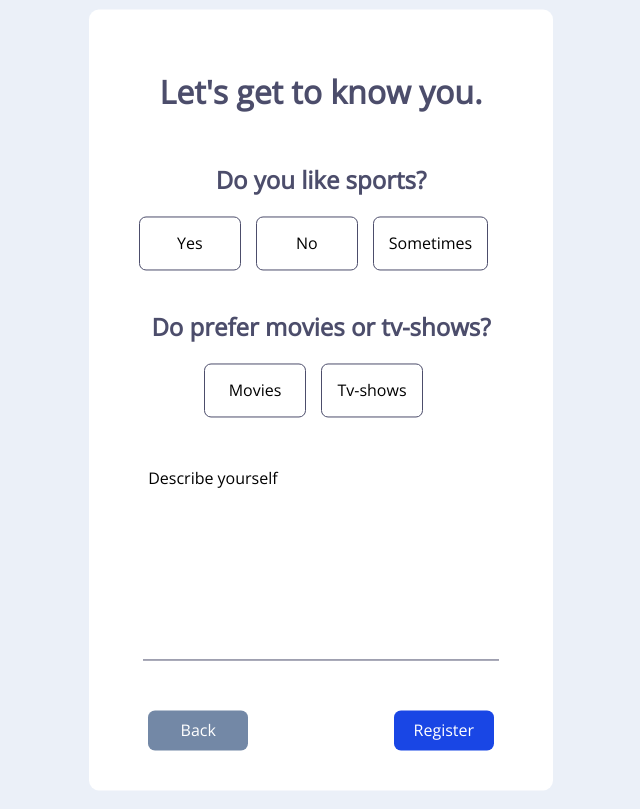
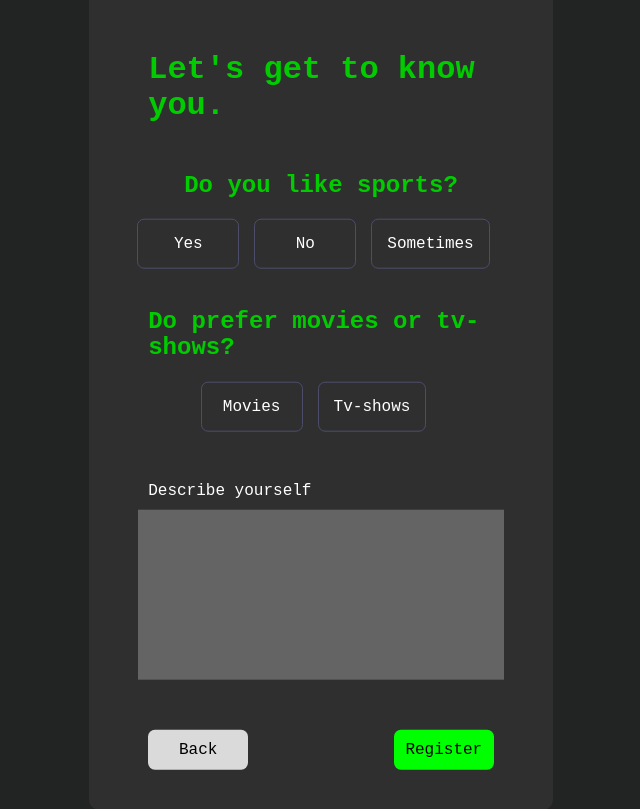
Before and after one commit to sjagoori/fe-assessment-2, a plain HTML site: page final.html in a window 1280 px wide. Shown: the whole page, without its empty margins (319-959 px from the left). Drawn offline with nearby package versions, Linux system fonts and the light colour scheme.

Commit message:
[Update] styling

```diff
--- a/styles/button.css
+++ b/styles/button.css
@@ -4,37 +4,39 @@
   height: 40px;
   border: 0;
   border-radius: 7px;
-  color: white;
+  color: #000;
   text-decoration: none;
   display: flex;
   align-items: center;
   justify-content: center;
   outline: none;
   font-size: 1em;
+  cursor: pointer;
+  text-transform: capitalize;
 }
 
 .button:focus, button:focus {
   transition: .3s;
-  box-shadow: 5px 5px 15px 3px #26262690;
+  border: 2px solid #ffd900;
 }
 
 .button--primary {
-  background-color: #1946E5;
+  background-color: #00FF00;
 }
 
 .button--primary:hover {
   transition: .3s;
-  background-color: #466aeb;
-  border-color: #466aeb;
+  background-color: #007900;
+  border-color: #007900;
 }
 
 .button--secondary {
-  background-color: #7388A6;
+  background-color: #DADADA;
 }
 
 .button--secondary:hover {
   transition: .3s;
-  background-color: #596e8d;
+  background-color: #919191;
 }
 
 .button--ghost {
--- a/styles/feature.css
+++ b/styles/feature.css
@@ -1,11 +1,14 @@
-body {
-  background-color: #EBF0F8;
-  font-family: 'Open Sans', sans-serif;
+* {
+  font-family: 'Roboto Mono', monospace;
+}
+
+body{
+  background-color: #222424;
 }
 
 .c-login {
   width: calc(100% - 70%);
-  background-color: #FFFFFF;
+  background-color: #2F2F2F;
   display: flex;
   flex-direction: column;
   justify-content: center;
@@ -36,8 +39,8 @@ body {
 
 .c-login__greeting,
 .c-login__subheader {
-  color: #4C4D6B;
-  text-align: center;
+  line-height: 1.1;
+  color: #00cc00;
 }
 
 
@@ -52,21 +55,13 @@ body {
 input,
 textarea {
   width: 100%;
-  background-color: transparent;
+  border: 0;
+  background-color: #646464;
+  padding: 10px;
   margin: 10px;
-  padding: 5px;
-  border: 0;
-  border-bottom: 1px solid #4C4D6B;
   resize: none;
   outline: none;
-}
-
-input:focus,
-textarea:focus {
-  transition: .3s;
-  border-bottom: 0;
-  border: 1px solid #4C4D6B;
-  border-radius: 3px;
+  color: #FFF;
 }
 
 input:valid {
@@ -74,11 +69,13 @@ input:valid {
 }
 
 input:invalid {
-  border-left: 1px solid #FF0000;
+  border-left: 1.5px solid #FF0000;
 }
 
 label {
   align-self: flex-start;
+  color: #FFF;
+  font-size: 1rem;
 }
 
 .c-login__button-container {
--- a/styles/main.css
+++ b/styles/main.css
@@ -1,5 +1,5 @@
 body{
-  background-color: #EBF0F8;
+  background-color: #222424;
 }
 
 .option__container {
@@ -17,13 +17,15 @@ a {
   margin-bottom: 40px;
   padding: 20px 30px;
   width: 300px;
-  background-color: #FFF;
-  color: #262626;
+  background-color: #DADADA;
+  color: #000;
   text-decoration: none;
   text-align: center;
   border-radius: 10px;
 }
 
 a:hover{
-  border: 1px solid #000;
+  background-color: #616161;
+  border: 1px solid #00FF00;
+  color: #00FF00;
 }
```
